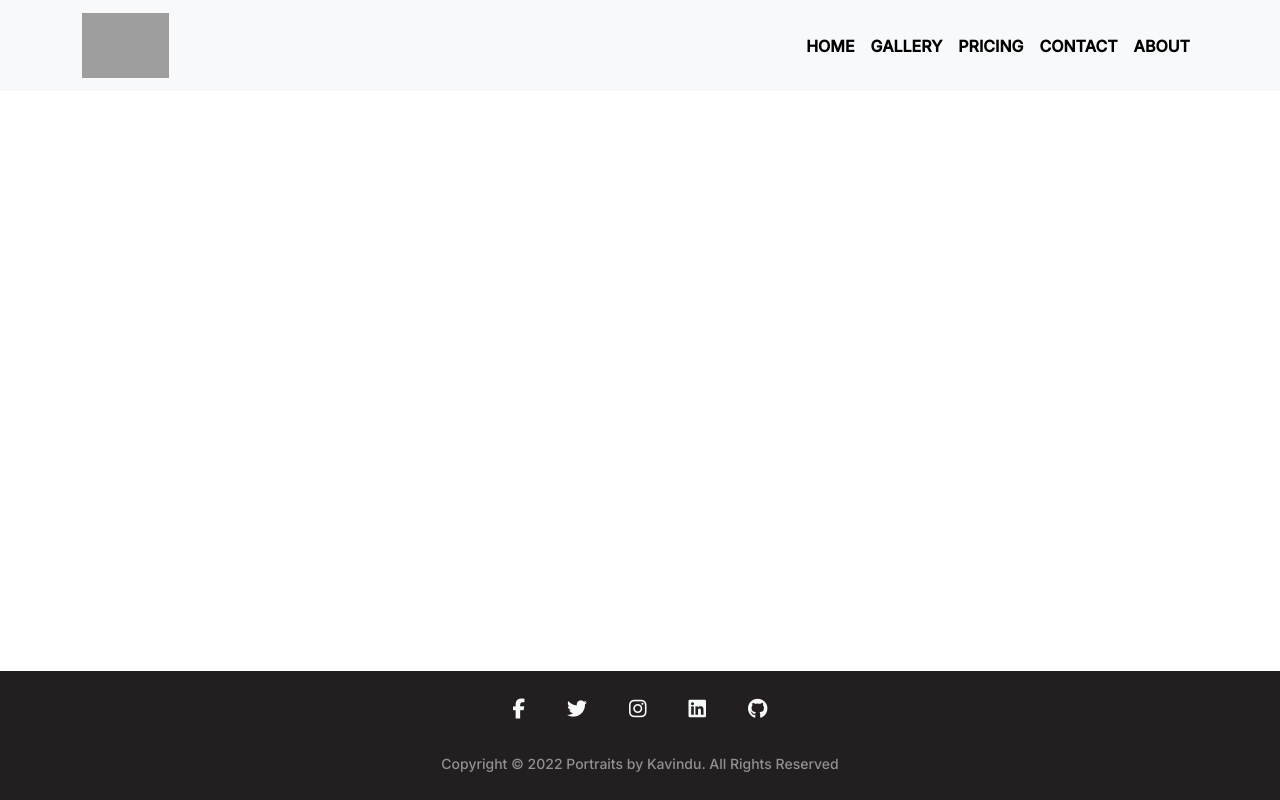
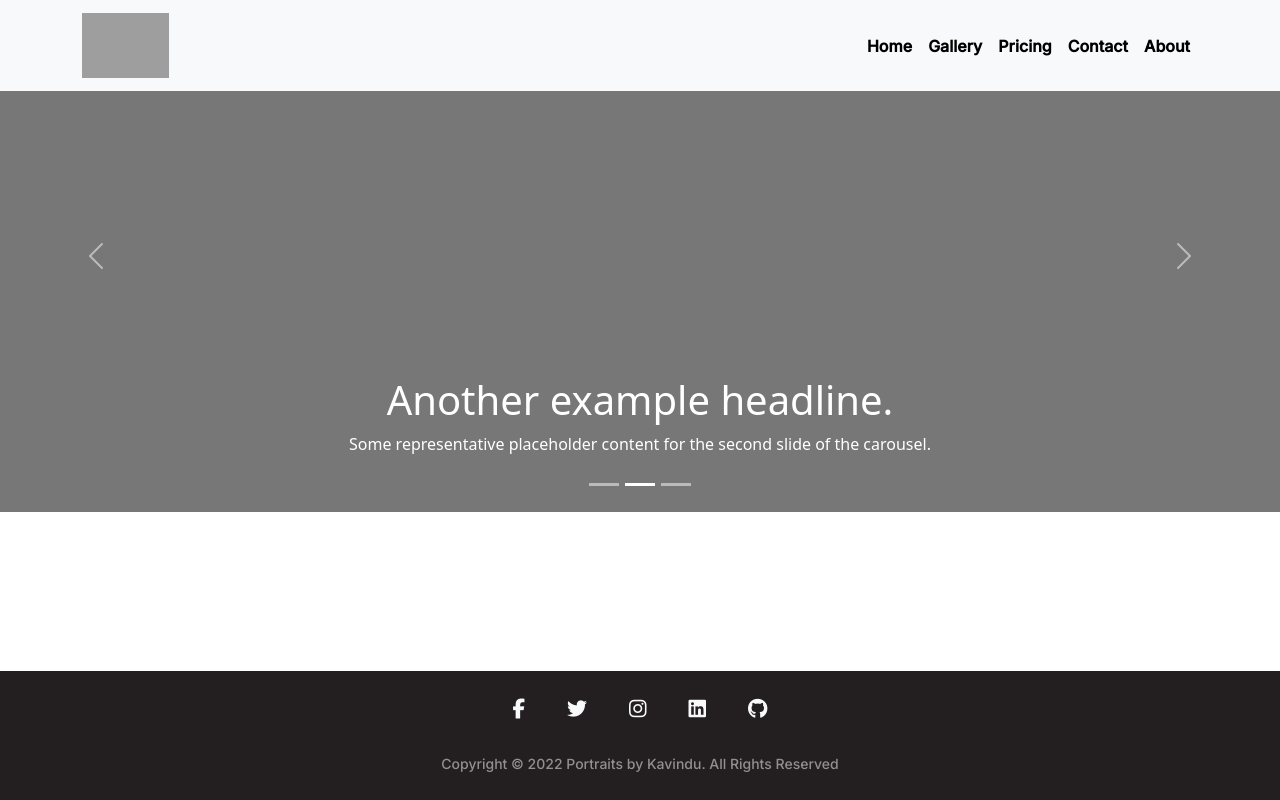
Before and after one commit to KavinduLakshitha/PBK, a React (Create React App) app in the folder pbk/: page / in a window 1280 px wide. Built offline with nearby package versions, Linux system fonts and the light colour scheme; grey boxes are pictures that could not be loaded.

Commit message:
Slider test

```diff
--- a/pbk/src/Pages/Home.js
+++ b/pbk/src/Pages/Home.js
@@ -4,10 +4,12 @@ import "jquery/dist/jquery.min.js";
 import "bootstrap/dist/js/bootstrap.min.js";
 import "../styles/navbar.css";
 
+import Slider from "../components/Slider";
+
 export default function Home() {
   return (
     <div>
-      <h1>Home</h1>
+      <Slider/>
       {/* <div id="carouselExampleIndicators" class="carousel slide" data-ride="carousel" data-interval="1000">
     <ol class="carousel-indicators">
       <li data-bs-target="#carouselExampleIndicators" data-bs-slide-to="0" class="active"></li>
--- /dev/null
+++ b/pbk/src/components/Slider.js
@@ -0,0 +1,142 @@
+import React from "react";
+import "bootstrap/dist/css/bootstrap.min.css";
+import "jquery/dist/jquery.min.js";
+import "bootstrap/dist/js/bootstrap.min.js";
+import "../styles/slider.css"
+
+export default function () {
+  return (
+    <div>
+      <div id="myCarousel" class="carousel slide" data-bs-ride="carousel">
+        <div class="carousel-indicators">
+          <button
+            type="button"
+            data-bs-target="#myCarousel"
+            data-bs-slide-to="0"
+            class=""
+            aria-label="Slide 1"
+          ></button>
+          <button
+            type="button"
+            data-bs-target="#myCarousel"
+            data-bs-slide-to="1"
+            aria-label="Slide 2"
+            class="active"
+            aria-current="true"
+          ></button>
+          <button
+            type="button"
+            data-bs-target="#myCarousel"
+            data-bs-slide-to="2"
+            aria-label="Slide 3"
+            class=""
+          ></button>
+        </div>
+        <div class="carousel-inner">
+          <div class="carousel-item">
+            <svg
+              class="bd-placeholder-img"
+              width="100%"
+              height="100%"
+              xmlns="http://www.w3.org/2000/svg"
+              aria-hidden="true"
+              preserveAspectRatio="xMidYMid slice"
+              focusable="false"
+            >
+              <rect width="100%" height="100%" fill="#777"></rect>
+            </svg>
+
+            <div class="container">
+              <div class="carousel-caption text-start">
+                <h1>Example headline.</h1>
+                <p>
+                  Some representative placeholder content for the first slide of
+                  the carousel.
+                </p>
+                {/* <p>
+                  <a class="btn btn-lg btn-primary" href="#">
+                    Sign up today
+                  </a>
+                </p> */}
+              </div>
+            </div>
+          </div>
+          <div class="carousel-item active">
+            <svg
+              class="bd-placeholder-img"
+              width="100%"
+              height="100%"
+              xmlns="http://www.w3.org/2000/svg"
+              aria-hidden="true"
+              preserveAspectRatio="xMidYMid slice"
+              focusable="false"
+            >
+              <rect width="100%" height="100%" fill="#777"></rect>
+            </svg>
+
+            <div class="container">
+              <div class="carousel-caption">
+                <h1>Another example headline.</h1>
+                <p>
+                  Some representative placeholder content for the second slide
+                  of the carousel.
+                </p>
+                {/* <p>
+                  <a class="btn btn-lg btn-primary" href="#">
+                    Learn more
+                  </a>
+                </p> */}
+              </div>
+            </div>
+          </div>
+          <div class="carousel-item">
+            <svg
+              class="bd-placeholder-img"
+              width="100%"
+              height="100%"
+              xmlns="http://www.w3.org/2000/svg"
+              aria-hidden="true"
+              preserveAspectRatio="xMidYMid slice"
+              focusable="false"
+            >
+              <rect width="100%" height="100%" fill="#777"></rect>
+            </svg>
+
+            <div class="container">
+              <div class="carousel-caption text-end">
+                <h1>One more for good measure.</h1>
+                <p>
+                  Some representative placeholder content for the third slide of
+                  this carousel.
+                </p>
+                {/* <p>
+                  <a class="btn btn-lg btn-primary" href="#">
+                    Browse gallery
+                  </a>
+                </p> */}
+              </div>
+            </div>
+          </div>
+        </div>
+        <button
+          class="carousel-control-prev"
+          type="button"
+          data-bs-target="#myCarousel"
+          data-bs-slide="prev"
+        >
+          <span class="carousel-control-prev-icon" aria-hidden="true"></span>
+          <span class="visually-hidden">Previous</span>
+        </button>
+        <button
+          class="carousel-control-next"
+          type="button"
+          data-bs-target="#myCarousel"
+          data-bs-slide="next"
+        >
+          <span class="carousel-control-next-icon" aria-hidden="true"></span>
+          <span class="visually-hidden">Next</span>
+        </button>
+      </div>
+    </div>
+  );
+}
--- a/pbk/src/styles/navbar.css
+++ b/pbk/src/styles/navbar.css
@@ -1,7 +1,7 @@
 .navbar-nav a {
 	font-size: 16px;
     font-family: 'Inter', sans-serif;
-	text-transform: uppercase;
+	/* text-transform: uppercase; */
 	font-weight: bold;
 }
 .navbar-light .navbar-brand {
@@ -33,7 +33,8 @@
 @media only screen and (max-width: 767px) {
 	.navbar-nav {
 		text-align: right;
-		background: rgba(255, 255, 255, 0.5);
+		background: rgba(0, 0, 0, 0.5);
+        background-color: transparent !important;
         font-size: 16px;
 	}
 }
--- /dev/null
+++ b/pbk/src/styles/slider.css
@@ -0,0 +1,67 @@
+.carousel {
+    margin-bottom: 4rem;
+    position: relative;
+}
+
+.carousel-indicators {
+    position: absolute;
+    right: 0;
+    bottom: 0;
+    left: 0;
+    z-index: 2;
+    display: flex;
+    justify-content: center;
+    padding: 0;
+    margin-right: 15%;
+    margin-bottom: 1rem;
+    margin-left: 15%;
+    list-style: none;
+}
+
+.carousel-inner {
+    position: relative;
+    width: 100%;
+    overflow: hidden;
+}
+
+.carousel-item {
+    position: relative;
+    display: none;
+    height: 32rem;
+    float: left;
+    width: 100%;
+    margin-right: -100%;
+    -webkit-backface-visibility: hidden;
+    backface-visibility: hidden;
+    transition: transform .6s ease-in-out;
+}
+
+.item-active {
+    display: block;
+}
+
+.carousel-control-prev {
+    left: 0;
+}
+
+.carousel-control-next {
+    right: 0;
+}
+
+.carousel-control-prev , .carousel-control-next {
+    position: absolute;
+    top: 0;
+    bottom: 0;
+    z-index: 1;
+    display: flex;
+    align-items: center;
+    justify-content: center;
+    width: 15%;
+    padding: 0;
+    color: #fff;
+    text-align: center;
+    background: 0 0;
+    border: 0;
+    opacity: .5;
+    transition: opactity .15s ease;
+}
```
